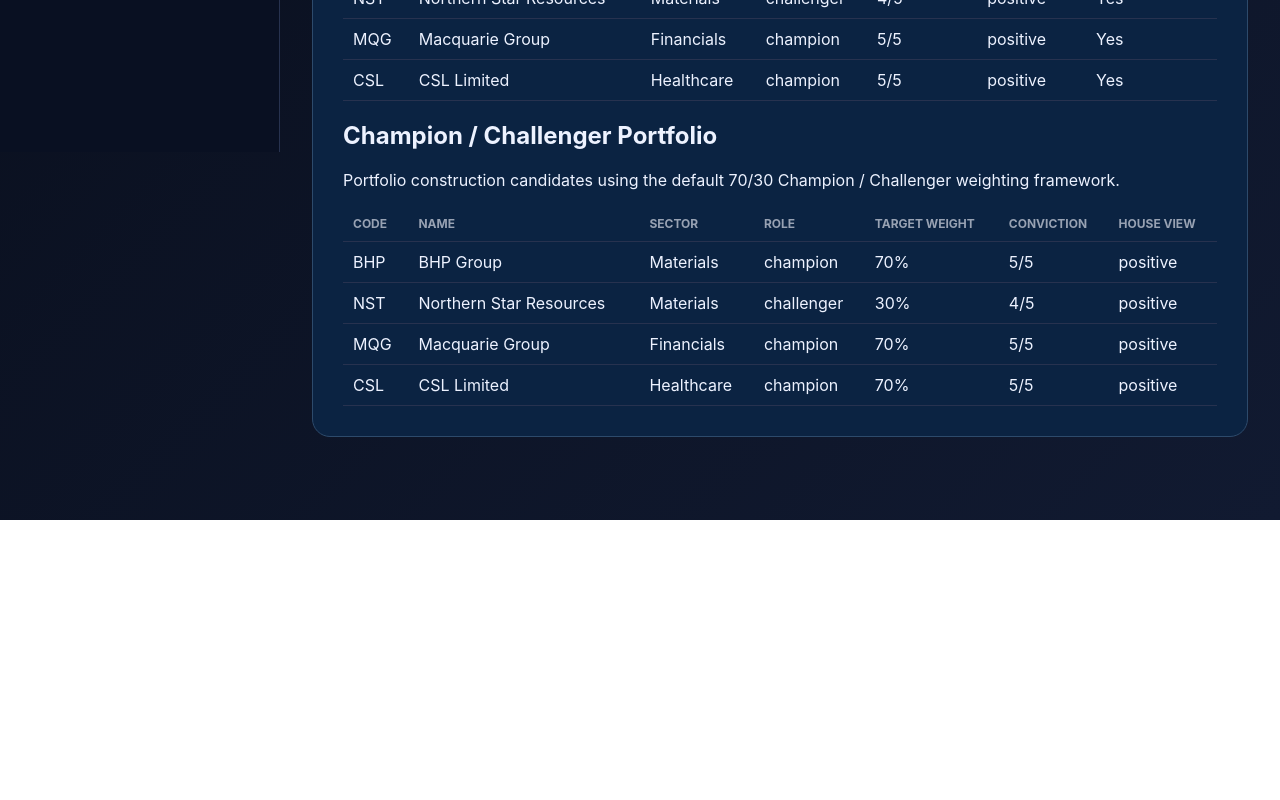
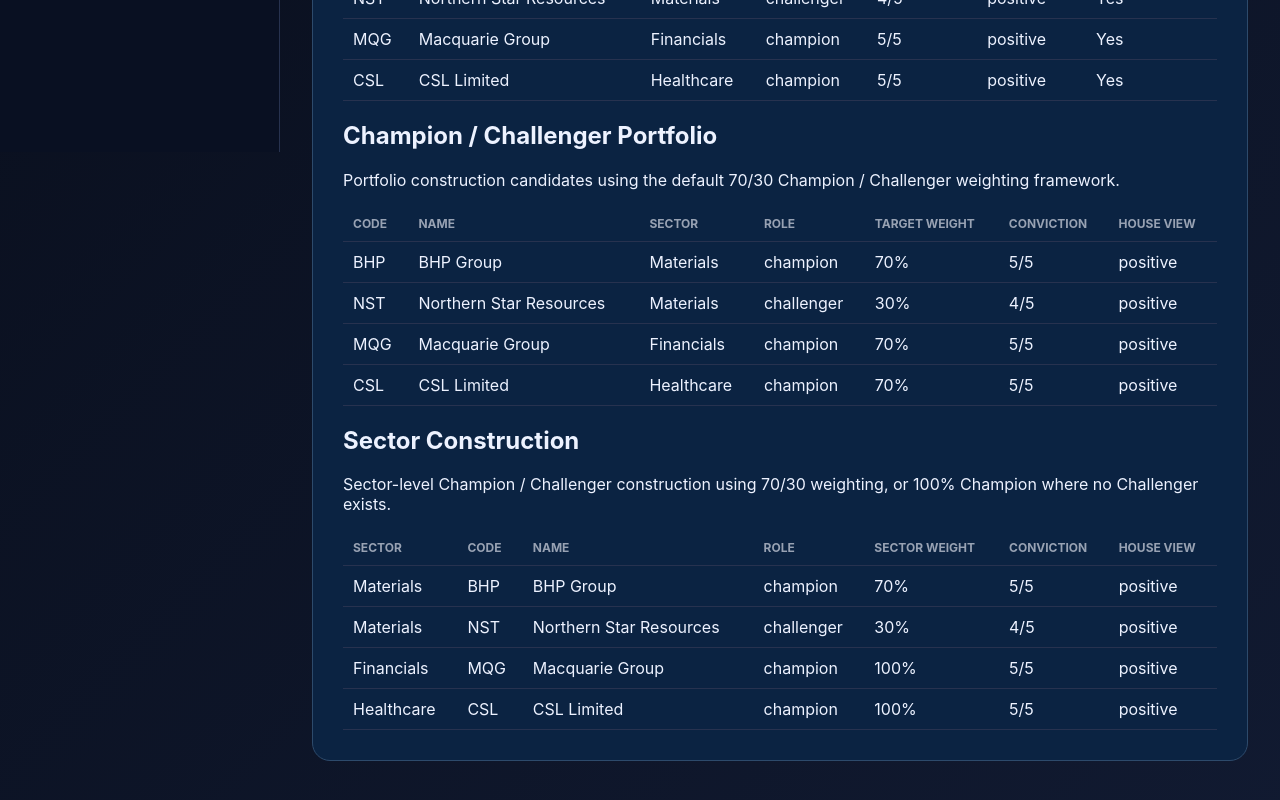
Before and after one commit to 7rg8kbvgb5-web/investment-platform-live, a Next.js app: page /portfolios in a window 1280 px wide. Shown: the part 648-1448 px from the top of the page. Before the commit the page ends 1168 px from the top, so only its background shows below. Built offline with nearby package versions, Linux system fonts and the light colour scheme; no server answers; the database is empty.

Commit message:
Step 65 sector construction engine

```diff
--- a/app/portfolios/page.tsx
+++ b/app/portfolios/page.tsx
@@ -13,6 +13,7 @@
 import StatusBox from '../../components/dashboard/StatusBox';
 import { PortfolioCandidatesPanel } from '../../components/PortfolioCandidatesPanel';
 import { ChampionChallengerPortfolioPanel } from '../../components/ChampionChallengerPortfolioPanel';
+import { SectorConstructionPanel } from '../../components/SectorConstructionPanel';
 
 export default async function PortfoliosPage() {
   const { data: profiles } = await supabase
@@ -40,6 +41,8 @@
         <PortfolioCandidatesPanel />
 
         <ChampionChallengerPortfolioPanel />
+
+        <SectorConstructionPanel />
 
         {profiles?.map((profile) => {
           const {
--- /dev/null
+++ b/components/SectorConstructionPanel.tsx
@@ -0,0 +1,45 @@
+import { buildSectorConstruction } from "../lib/engines/sector-construction";
+
+export function SectorConstructionPanel() {
+  const sectors = buildSectorConstruction();
+
+  return (
+    <div className="rounded-lg border p-4">
+      <h2 className="text-lg font-semibold">Sector Construction</h2>
+
+      <p className="mt-2 text-sm text-gray-600">
+        Sector-level Champion / Challenger construction using 70/30 weighting, or 100% Champion where no Challenger exists.
+      </p>
+
+      <table className="mt-4 w-full text-sm">
+        <thead>
+          <tr>
+            <th className="text-left">Sector</th>
+            <th className="text-left">Code</th>
+            <th className="text-left">Name</th>
+            <th className="text-left">Role</th>
+            <th className="text-left">Sector Weight</th>
+            <th className="text-left">Conviction</th>
+            <th className="text-left">House View</th>
+          </tr>
+        </thead>
+
+        <tbody>
+          {sectors.flatMap((sector) =>
+            sector.securities.map((security) => (
+              <tr key={security.id}>
+                <td>{sector.sector}</td>
+                <td>{security.code}</td>
+                <td>{security.name}</td>
+                <td>{security.role}</td>
+                <td>{security.sectorWeight}%</td>
+                <td>{security.convictionScore}/5</td>
+                <td>{security.houseView}</td>
+              </tr>
+            ))
+          )}
+        </tbody>
+      </table>
+    </div>
+  );
+}
--- /dev/null
+++ b/lib/engines/sector-construction.ts
@@ -0,0 +1,40 @@
+import { buildChampionChallengerPortfolio } from "./champion-challenger-portfolio";
+
+export function buildSectorConstruction() {
+  const portfolio = buildChampionChallengerPortfolio();
+
+  const sectors = Array.from(
+    new Set(portfolio.map((security) => security.sector))
+  );
+
+  return sectors.map((sector) => {
+    const sectorSecurities = portfolio.filter(
+      (security) => security.sector === sector
+    );
+
+    const champion = sectorSecurities.find(
+      (security) => security.role === "champion"
+    );
+
+    const challenger = sectorSecurities.find(
+      (security) => security.role === "challenger"
+    );
+
+    return {
+      sector,
+      securities: sectorSecurities.map((security) => ({
+        ...security,
+        sectorWeight:
+          security.role === "champion" && challenger
+            ? 70
+            : security.role === "challenger"
+            ? 30
+            : security.role === "champion"
+            ? 100
+            : 0,
+      })),
+      hasChampion: Boolean(champion),
+      hasChallenger: Boolean(challenger),
+    };
+  });
+}
```
